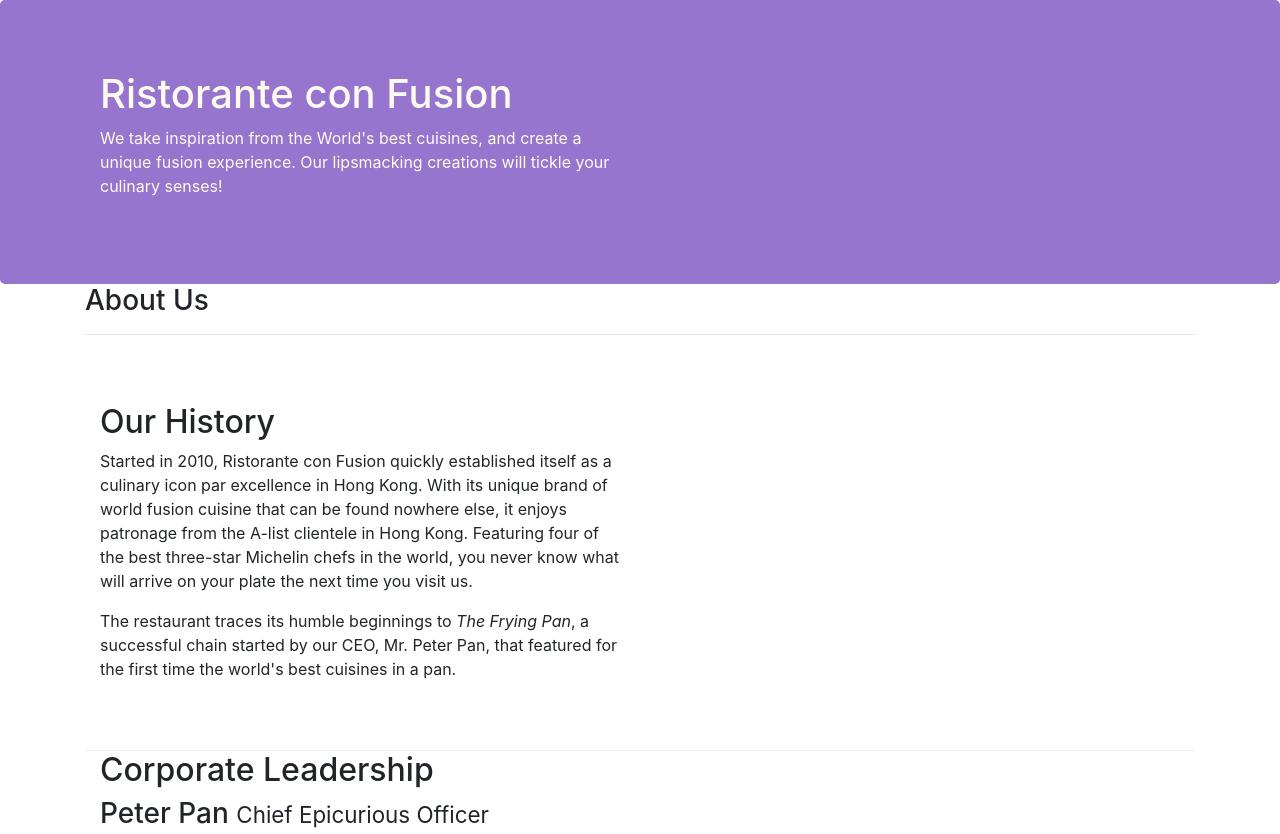
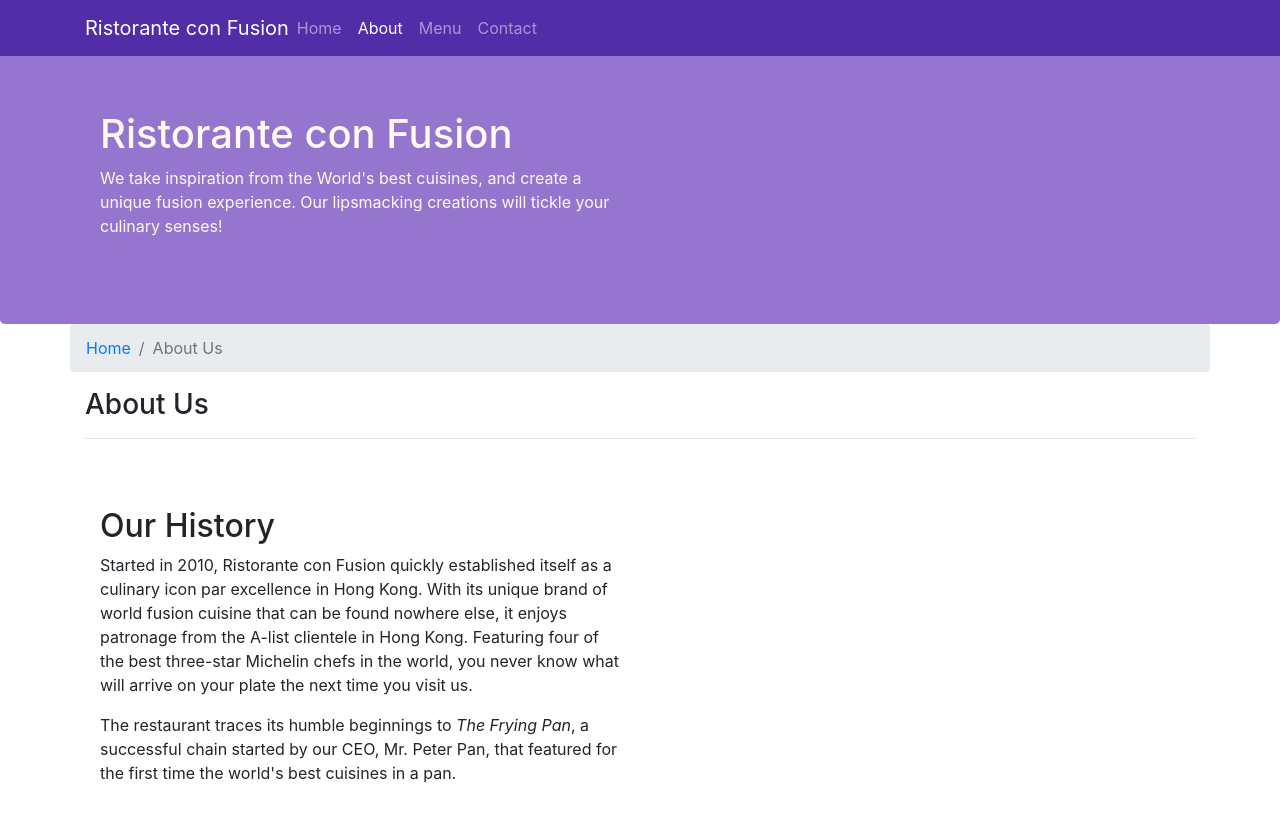
Before and after one commit to MbohBless/bootstrap_practice, a website: page aboutus.html in a window 1280 px wide. Shown: the top 834 px of the page. Drawn offline with nearby package versions, Linux system fonts and the light colour scheme.

Commit message:
navbar and breadcrumps

```diff
--- a/aboutus.html
+++ b/aboutus.html
@@ -12,7 +12,26 @@
 </head>
 
 <body>
+    <nav class="navbar navbar-dark navbar-expand-sm  fixed-top">
+        <div class="container">
+            <button class="navbar-toggler" type="button" data-toggle="collapse" data-target="#Navbar">
+                <span class="navbar-toggler-icon"></span>
+            </button>
+            <a href="index.html" class="navbar-brand mr-auto">
+                Ristorante con Fusion</a>
+            <div class="collapse navbar-collapse" id="Navbar">
+                <ul class="navbar-nav mr-auto">
+                    <li class="nav-item ">
+                        <a class="nav-link " href="index.html">Home</a>
+                    </li>
+                    <li class="nav-item active"><a class="nav-link" href="#">About</a></li>
+                    <li class="nav-item"><a class="nav-link" href="#">Menu</a></li>
+                    <li class="nav-item"><a class="nav-link" href="#">Contact</a></li>
+                </ul>
+            </div>
 
+        </div>
+        </nav>
     <header class="jumbotron">
         <div class="container">
             <div class="row row-header ">
@@ -29,6 +48,13 @@
 
     <div class="container">
         <div class="row">
+            <ol class="col-12 breadcrumb">
+                <li class="breadcrumb-item">
+                    <a href="index.html">Home</a>
+                </li>
+                <li class="breadcrumb-item active">About Us</li>
+
+            </ol>
             <div class="col-12">
                 <h3>About Us</h3>
                 <hr>
@@ -63,7 +89,7 @@
                     inexpensively at the supermarket, was his first inspiration to create the fusion cuisines for which
                     <em>The Frying Pan</em> became well known. He brings his zeal for fusion cuisines to this
                     restaurant, pioneering cross-cultural culinary connections.
-                    </p>
+                </p>
                 <h3>Dhanasekaran Witherspoon <small>Chief Food Officer</small></h3>
                 <p class="d-none d-sm-block">Our CFO, Danny, as he is affectionately referred to by his colleagues,
                     comes from a long
@@ -71,7 +97,7 @@
                     family tradition in farming and produce. His experiences growing up on a farm in the Australian
                     outback gave him great appreciation for varieties of food sources. As he puts it in his own words,
                     <em>Everything that runs, wins, and everything that stays, pays!</em>
-                    </p>
+                </p>
                 <h3>Agumbe Tang <small>Chief Taste Officer</small></h3>
                 <p class="d-none d-sm-block">Blessed with the most discerning gustatory sense, Agumbe, our CTO,
                     personally ensures that
@@ -97,7 +123,7 @@
                 <div class="col-4 offset-1 col-sm-2">
                     <h5>Links</h5>
                     <ul class="list-unstyled">
-                        <li><a href="#">Home</a></li>
+                        <li><a href="index.html">Home</a></li>
                         <li><a href="#">About</a></li>
                         <li><a href="#">Menu</a></li>
                         <li><a href="#">Contact</a></li>
--- a/css/styles.css
+++ b/css/styles.css
@@ -30,3 +30,10 @@
     margin: 0px;
     color: #0f0f0f
 }
+body {
+    padding: 40px 0 0 0;
+}
+
+.navbar-dark {
+    background-color: #512da8;
+}
```
Also changed, not shown: index.html (+2 -2 lines).
